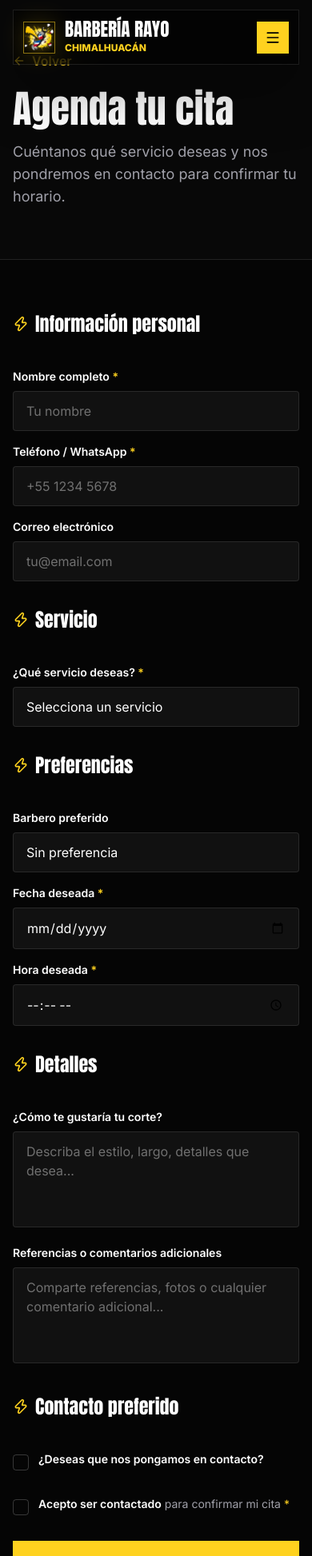
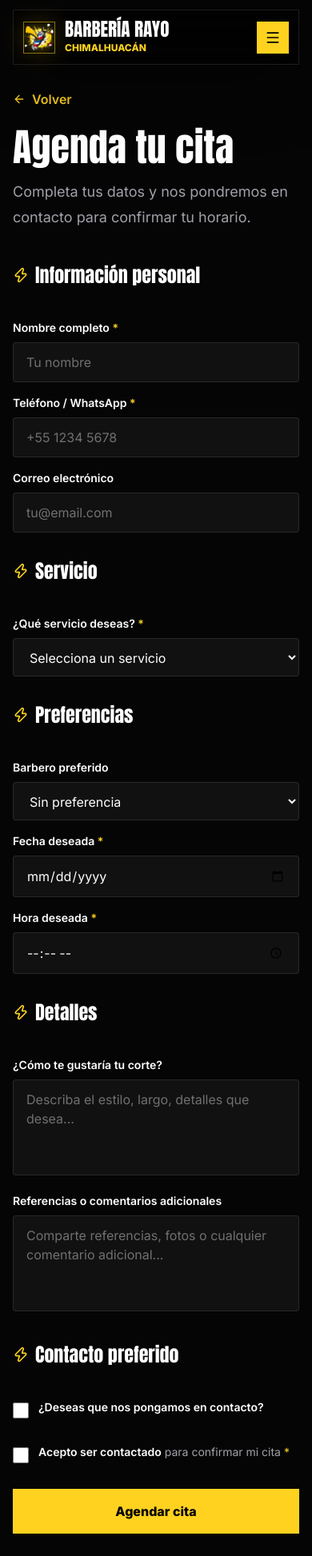
Before and after one commit to NhackerN/Barberia-Rayo, a React (Vite) app: page /agendar in a window 390 px wide. Shown: the top 1946 px of the page at 80% size. Built offline with nearby package versions, Linux system fonts and the light colour scheme.

Commit message:
Fix mobile booking form interactions

```diff
--- a/src/App.tsx
+++ b/src/App.tsx
@@ -7,7 +7,7 @@ import BookingPage from './pages/BookingPage'
 function App() {
   return (
     <Router>
-      <div className="min-h-screen overflow-hidden bg-rayo-black text-white">
+      <div className="min-h-screen overflow-x-hidden bg-rayo-black text-white">
         <Navbar />
         <main>
           <Routes>
--- a/src/components/BookingForm.tsx
+++ b/src/components/BookingForm.tsx
@@ -107,41 +107,10 @@ export default function BookingForm({ onSubmit }: BookingFormProps) {
   ) => {
     const { name, value, type } = e.target
 
-    if (type === 'checkbox') {
-      setFormData({
-        ...formData,
-        [name]: (e.target as HTMLInputElement).checked,
-      })
-    } else {
-      setFormData((prev) => ({
-        ...prev,
-        [name]: value,
-      }))
-    }
-
-    if (errors[name]) {
-      setErrors((prev) => ({
-        ...prev,
-        [name]: '',
-      }))
-    }
-  }
-
-  const handleInput = (e: React.FormEvent<HTMLInputElement | HTMLSelectElement | HTMLTextAreaElement>) => {
-    const target = e.target as HTMLInputElement | HTMLSelectElement | HTMLTextAreaElement
-    const { name, value, type } = target
-
-    if (type === 'checkbox') {
-      setFormData((prev) => ({
-        ...prev,
-        [name]: (target as HTMLInputElement).checked,
-      }))
-    } else {
-      setFormData((prev) => ({
-        ...prev,
-        [name]: value,
-      }))
-    }
+    setFormData((prev) => ({
+      ...prev,
+      [name]: type === 'checkbox' ? (e.target as HTMLInputElement).checked : value,
+    }))
 
     if (errors[name]) {
       setErrors((prev) => ({
@@ -160,25 +129,14 @@ export default function BookingForm({ onSubmit }: BookingFormProps) {
 
     setIsSubmitting(true)
 
-    // TODO: Guardar cita en Supabase
-    // const { data, error } = await supabase
-    //   .from('bookings')
-    //   .insert([formData])
+    const bookingPayload = {
+      ...formData,
+    }
 
-    // TODO: Crear evento en Google Calendar
-    // const event = {
-    //   summary: `Cita: ${formData.fullName}`,
-    //   description: `Servicio: ${formData.service}`,
-    //   start: { dateTime: `${formData.date}T${formData.time}` },
-    // }
+    // TODO: Guardar bookingPayload en Supabase.
+    // TODO: Crear el evento correspondiente en Google Calendar.
+    void bookingPayload
 
-    // TODO: Enviar confirmación por WhatsApp
-    // await fetch('/api/send-whatsapp', {
-    //   method: 'POST',
-    //   body: JSON.stringify({ phone: formData.phone, ... })
-    // })
-
-    // Simular envío
     await new Promise((resolve) => setTimeout(resolve, 1000))
 
     setIsSubmitting(false)
@@ -188,7 +146,7 @@ export default function BookingForm({ onSubmit }: BookingFormProps) {
   return (
     <form
       onSubmit={handleSubmit}
-      className="max-w-2xl mx-auto relative z-20"
+      className="mx-auto w-full max-w-2xl relative z-auto pointer-events-auto"
       style={{ touchAction: 'manipulation' }}
     >
       <div className="grid gap-8">
@@ -212,10 +170,9 @@ export default function BookingForm({ onSubmit }: BookingFormProps) {
                 name="fullName"
                 value={formData.fullName}
                 onChange={handleChange}
-                onInput={handleInput}
                 placeholder="Tu nombre"
                 autoComplete="name"
-                className={`w-full px-4 py-3 bg-rayo-panel border rounded transition-colors focus:outline-none focus:ring-2 focus:ring-rayo-yellow text-white placeholder-white/40 relative z-30 pointer-events-auto ${
+                className={`w-full px-4 py-3 bg-rayo-panel border rounded transition-colors focus:outline-none focus:ring-2 focus:ring-rayo-yellow text-white placeholder-white/40 ${
                   errors.fullName ? 'border-red-500/50 focus:ring-red-500' : 'border-white/10 hover:border-white/20'
                 }`}
                 style={{ touchAction: 'manipulation', minHeight: '48px', fontSize: '16px' }}
@@ -235,10 +192,9 @@ export default function BookingForm({ onSubmit }: BookingFormProps) {
                 name="phone"
                 value={formData.phone}
                 onChange={handleChange}
-                onInput={handleInput}
                 placeholder="+55 1234 5678"
                 autoComplete="tel"
-                className={`w-full px-4 py-3 bg-rayo-panel border rounded transition-colors focus:outline-none focus:ring-2 focus:ring-rayo-yellow text-white placeholder-white/40 relative z-30 pointer-events-auto ${
+                className={`w-full px-4 py-3 bg-rayo-panel border rounded transition-colors focus:outline-none focus:ring-2 focus:ring-rayo-yellow text-white placeholder-white/40 ${
                   errors.phone ? 'border-red-500/50 focus:ring-red-500' : 'border-white/10 hover:border-white/20'
                 }`}
                 style={{ touchAction: 'manipulation', minHeight: '48px', fontSize: '16px' }}
@@ -259,10 +215,9 @@ export default function BookingForm({ onSubmit }: BookingFormProps) {
               name="email"
               value={formData.email}
               onChange={handleChange}
-              onInput={handleInput}
               placeholder="tu@email.com"
               autoComplete="email"
-              className={`w-full px-4 py-3 bg-rayo-panel border rounded transition-colors focus:outline-none focus:ring-2 focus:ring-rayo-yellow text-white placeholder-white/40 relative z-30 pointer-events-auto ${
+              className={`w-full px-4 py-3 bg-rayo-panel border rounded transition-colors focus:outline-none focus:ring-2 focus:ring-rayo-yellow text-white placeholder-white/40 ${
                 errors.email ? 'border-red-500/50 focus:ring-red-500' : 'border-white/10 hover:border-white/20'
               }`}
               style={{ touchAction: 'manipulation', minHeight: '48px', fontSize: '16px' }}
@@ -337,8 +292,7 @@ export default function BookingForm({ onSubmit }: BookingFormProps) {
                 name="date"
                 value={formData.date}
                 onChange={handleChange}
-                onInput={handleInput}
-                className={`w-full px-4 py-3 bg-rayo-panel border rounded transition-colors focus:outline-none focus:ring-2 focus:ring-rayo-yellow text-white relative z-30 pointer-events-auto ${
+                className={`w-full px-4 py-3 bg-rayo-panel border rounded transition-colors focus:outline-none focus:ring-2 focus:ring-rayo-yellow text-white ${
                   errors.date ? 'border-red-500/50 focus:ring-red-500' : 'border-white/10 hover:border-white/20'
                 }`}
                 style={{ touchAction: 'manipulation', minHeight: '48px', fontSize: '16px' }}
@@ -358,8 +312,7 @@ export default function BookingForm({ onSubmit }: BookingFormProps) {
                 name="time"
                 value={formData.time}
                 onChange={handleChange}
-                onInput={handleInput}
-                className={`w-full px-4 py-3 bg-rayo-panel border rounded transition-colors focus:outline-none focus:ring-2 focus:ring-rayo-yellow text-white relative z-30 pointer-events-auto ${
+                className={`w-full px-4 py-3 bg-rayo-panel border rounded transition-colors focus:outline-none focus:ring-2 focus:ring-rayo-yellow text-white ${
                   errors.time ? 'border-red-500/50 focus:ring-red-500' : 'border-white/10 hover:border-white/20'
                 }`}
                 style={{ touchAction: 'manipulation', minHeight: '48px', fontSize: '16px' }}
@@ -389,10 +342,9 @@ export default function BookingForm({ onSubmit }: BookingFormProps) {
               name="description"
               value={formData.description}
               onChange={handleChange}
-              onInput={handleInput}
               placeholder="Describa el estilo, largo, detalles que desea..."
               rows={3}
-              className="w-full px-4 py-3 bg-rayo-panel border border-white/10 rounded transition-colors focus:outline-none focus:ring-2 focus:ring-rayo-yellow text-white placeholder-white/40 hover:border-white/20 resize-none relative z-30 pointer-events-auto"
+              className="w-full px-4 py-3 bg-rayo-panel border border-white/10 rounded transition-colors focus:outline-none focus:ring-2 focus:ring-rayo-yellow text-white placeholder-white/40 hover:border-white/20 resize-none"
               style={{ touchAction: 'manipulation', minHeight: '120px', fontSize: '16px' }}
             />
           </div>
@@ -406,10 +358,9 @@ export default function BookingForm({ onSubmit }: BookingFormProps) {
               name="comments"
               value={formData.comments}
               onChange={handleChange}
-              onInput={handleInput}
               placeholder="Comparte referencias, fotos o cualquier comentario adicional..."
               rows={3}
-              className="w-full px-4 py-3 bg-rayo-panel border border-white/10 rounded transition-colors focus:outline-none focus:ring-2 focus:ring-rayo-yellow text-white placeholder-white/40 hover:border-white/20 resize-none relative z-30 pointer-events-auto"
+              className="w-full px-4 py-3 bg-rayo-panel border border-white/10 rounded transition-colors focus:outline-none focus:ring-2 focus:ring-rayo-yellow text-white placeholder-white/40 hover:border-white/20 resize-none"
               style={{ touchAction: 'manipulation', minHeight: '120px', fontSize: '16px' }}
             />
           </div>
@@ -431,7 +382,7 @@ export default function BookingForm({ onSubmit }: BookingFormProps) {
               name="wantContact"
               checked={formData.wantContact}
               onChange={handleChange}
-              className="w-5 h-5 mt-1 accent-rayo-yellow cursor-pointer border border-white/20 rounded relative z-30 pointer-events-auto"
+              className="w-5 h-5 mt-1 accent-rayo-yellow cursor-pointer border border-white/20 rounded"
               style={{ touchAction: 'manipulation' }}
             />
             <label htmlFor="wantContact" className="text-sm text-white">
@@ -453,7 +404,7 @@ export default function BookingForm({ onSubmit }: BookingFormProps) {
                     value="whatsapp"
                     checked={formData.contactMethod === 'whatsapp'}
                     onChange={handleChange}
-                    className="w-4 h-4 accent-rayo-yellow cursor-pointer relative z-30 pointer-events-auto"
+                    className="w-4 h-4 accent-rayo-yellow cursor-pointer"
                     style={{ touchAction: 'manipulation' }}
                   />
                   <span className="text-sm text-white font-semibold">WhatsApp</span>
@@ -466,7 +417,7 @@ export default function BookingForm({ onSubmit }: BookingFormProps) {
                     value="email"
                     checked={formData.contactMethod === 'email'}
                     onChange={handleChange}
-                    className="w-4 h-4 accent-rayo-yellow cursor-pointer relative z-30 pointer-events-auto"
+                    className="w-4 h-4 accent-rayo-yellow cursor-pointer"
                     style={{ touchAction: 'manipulation' }}
                   />
                   <span className="text-sm text-white font-semibold">Correo electrónico</span>
@@ -479,7 +430,7 @@ export default function BookingForm({ onSubmit }: BookingFormProps) {
                     value="both"
                     checked={formData.contactMethod === 'both'}
                     onChange={handleChange}
-                    className="w-4 h-4 accent-rayo-yellow cursor-pointer relative z-30 pointer-events-auto"
+                    className="w-4 h-4 accent-rayo-yellow cursor-pointer"
                     style={{ touchAction: 'manipulation' }}
                   />
                   <span className="text-sm text-white font-semibold">Ambos</span>
@@ -502,7 +453,7 @@ export default function BookingForm({ onSubmit }: BookingFormProps) {
               name="acceptTerms"
               checked={formData.acceptTerms}
               onChange={handleChange}
-              className="w-5 h-5 mt-1 accent-rayo-yellow cursor-pointer border border-white/20 rounded relative z-30 pointer-events-auto"
+              className="w-5 h-5 mt-1 accent-rayo-yellow cursor-pointer border border-white/20 rounded"
               style={{ touchAction: 'manipulation' }}
             />
             <label htmlFor="acceptTerms" className="text-sm text-white">
@@ -520,7 +471,7 @@ export default function BookingForm({ onSubmit }: BookingFormProps) {
         <button
           type="submit"
           disabled={isSubmitting}
-          className="premium-button w-full justify-center px-8 py-4 text-base disabled:opacity-50 disabled:cursor-not-allowed relative z-30 pointer-events-auto"
+          className="premium-button w-full justify-center px-8 py-4 text-base disabled:opacity-50 disabled:cursor-not-allowed"
           style={{ touchAction: 'manipulation', minHeight: '48px', fontSize: '16px' }}
         >
           {isSubmitting ? 'Enviando...' : 'Agendar cita'}
--- a/src/components/Navbar.tsx
+++ b/src/components/Navbar.tsx
@@ -10,8 +10,8 @@ export function Navbar() {
   const closeMenu = () => setIsOpen(false)
 
   return (
-    <header className="fixed inset-x-0 top-0 z-50 px-4 py-3 sm:px-6">
-      <nav className="relative mx-auto flex w-full max-w-7xl items-center justify-between border border-white/10 bg-black/55 px-3 py-3 pr-16 shadow-rayo backdrop-blur-xl sm:pl-5 sm:pr-16 lg:px-7">
+    <header className="pointer-events-none fixed inset-x-0 top-0 z-50 px-4 py-3 sm:px-6">
+      <nav className="pointer-events-auto relative mx-auto flex w-full max-w-7xl items-center justify-between border border-white/10 bg-black/55 px-3 py-3 pr-16 shadow-rayo backdrop-blur-xl sm:pl-5 sm:pr-16 lg:px-7">
         <Link
           to="/"
           className="group flex items-center gap-3"
@@ -63,9 +63,9 @@ export function Navbar() {
       </nav>
 
       <div
-        className={`mx-auto mt-2 max-w-7xl border border-white/10 bg-black/90 p-4 shadow-rayo backdrop-blur-xl transition-all duration-300 lg:hidden ${
+        className={`absolute left-4 right-4 top-full mx-auto mt-2 max-w-7xl border border-white/10 bg-black/90 p-4 shadow-rayo backdrop-blur-xl transition-all duration-300 lg:hidden ${
           isOpen
-            ? 'translate-y-0 opacity-100'
+            ? 'pointer-events-auto translate-y-0 opacity-100'
             : 'pointer-events-none -translate-y-2 opacity-0'
         }`}
       >
--- a/src/components/SelectInput.tsx
+++ b/src/components/SelectInput.tsx
@@ -1,5 +1,3 @@
-import { ChevronDown } from 'lucide-react'
-
 interface SelectInputProps {
   id: string
   name: string
@@ -22,16 +20,15 @@ export default function SelectInput({
   firstOptionEmpty = true,
 }: SelectInputProps) {
   return (
-    <div className="relative">
     <select
       id={id}
       name={name}
       value={value}
       onChange={onChange}
-        className={`w-full px-4 py-3 pr-12 bg-rayo-panel border rounded text-white cursor-pointer transition-colors focus:outline-none focus:ring-2 focus:ring-rayo-yellow appearance-none relative z-30 pointer-events-auto ${
+      className={`w-full rounded border bg-rayo-panel px-4 py-3 text-base text-white transition-colors focus:outline-none focus:ring-2 focus:ring-rayo-yellow ${
         hasError ? 'border-red-500/50 focus:ring-red-500' : 'border-white/10 hover:border-white/20'
       }`}
-        style={{ touchAction: 'manipulation', minHeight: '48px' }}
+      style={{ touchAction: 'manipulation', minHeight: '48px', fontSize: '16px' }}
     >
       {firstOptionEmpty && <option value="">{placeholder}</option>}
       {options.map((option) => (
@@ -40,8 +37,5 @@ export default function SelectInput({
         </option>
       ))}
     </select>
-
-      <ChevronDown className="absolute right-4 top-1/2 -translate-y-1/2 h-5 w-5 text-rayo-yellow/50 pointer-events-none" />
-    </div>
   )
 }
--- a/src/index.css
+++ b/src/index.css
@@ -76,20 +76,10 @@
   input,
   select,
   textarea {
-    -webkit-appearance: none;
-    -moz-appearance: none;
-    appearance: none;
     font-size: 16px;
     -webkit-tap-highlight-color: transparent;
     pointer-events: auto;
-    position: relative;
-    z-index: 30;
     touch-action: manipulation;
-  }
-
-  select {
-    background-image: none;
-    padding-right: 1rem;
   }
 
   input[type='text'],
@@ -107,8 +97,6 @@
     height: 1.25rem;
     cursor: pointer;
     pointer-events: auto;
-    position: relative;
-    z-index: 30;
   }
 
   ::placeholder {
--- a/src/pages/BookingPage.tsx
+++ b/src/pages/BookingPage.tsx
@@ -1,67 +1,59 @@
 import { useState } from 'react'
 import { ArrowLeft, CheckCircle } from 'lucide-react'
-import { useNavigate } from 'react-router-dom'
+import { Link } from 'react-router-dom'
 import BookingForm from '../components/BookingForm'
 
 export default function BookingPage() {
-  const navigate = useNavigate()
   const [isSubmitted, setIsSubmitted] = useState(false)
 
   const handleSubmit = () => {
     setIsSubmitted(true)
   }
 
-  const handleBackHome = () => {
-    navigate('/')
-  }
-
   if (isSubmitted) {
     return (
-      <div className="min-h-[calc(100vh-200px)] flex items-center justify-center px-4 py-24">
-        <div className="max-w-md w-full text-center">
+      <div className="bg-rayo-black px-4 pb-16 pt-28 sm:pb-24 sm:pt-36">
+        <div className="mx-auto w-full max-w-md text-center">
           <div className="mb-6 flex justify-center">
-            <CheckCircle className="h-20 w-20 text-rayo-yellow animate-pulse" />
+            <CheckCircle className="h-16 w-16 text-rayo-yellow" />
           </div>
-          <h2 className="font-display text-4xl text-white mb-4">
+          <h2 className="mb-4 font-display text-4xl text-white">
             ¡Solicitud enviada!
           </h2>
-          <p className="text-rayo-muted mb-8 text-lg leading-7">
+          <p className="mb-8 text-lg leading-7 text-rayo-muted">
             Tu solicitud fue enviada correctamente. Nos pondremos en contacto contigo para confirmar tu cita.
           </p>
-          <button
-            onClick={handleBackHome}
-            className="premium-button justify-center px-8 py-4 w-full"
+          <Link
+            to="/"
+            className="premium-button w-full justify-center px-8 py-4"
           >
             <ArrowLeft className="h-5 w-5" />
             Volver al inicio
-          </button>
+          </Link>
         </div>
       </div>
     )
   }
 
   return (
-    <div className="bg-rayo-black">
-      <section className="border-b border-white/10 bg-[#080808] py-16 sm:py-20">
-        <div className="section-shell">
-          <button
-            onClick={handleBackHome}
-            className="inline-flex items-center gap-2 mb-6 text-rayo-yellow hover:text-rayo-amber transition-colors font-semibold"
+    <div className="bg-rayo-black px-4 pb-16 pt-28 sm:pb-24 sm:pt-36">
+      <section className="mx-auto w-full max-w-3xl">
+        <Link
+          to="/"
+          className="mb-6 inline-flex items-center gap-2 font-semibold text-rayo-yellow transition-colors hover:text-rayo-amber"
         >
           <ArrowLeft className="h-4 w-4" />
           Volver
-          </button>
-          <h1 className="font-display text-5xl sm:text-6xl text-white mb-4">
+        </Link>
+
+        <h1 className="mb-4 font-display text-5xl text-white sm:text-6xl">
           Agenda tu cita
         </h1>
-          <p className="text-lg text-rayo-muted max-w-2xl">
-            Cuéntanos qué servicio deseas y nos pondremos en contacto para confirmar tu horario.
+        <p className="max-w-2xl text-lg leading-8 text-rayo-muted">
+          Completa tus datos y nos pondremos en contacto para confirmar tu horario.
         </p>
-        </div>
-      </section>
 
-      <section className="py-16 sm:py-24">
-        <div className="section-shell">
+        <div className="relative z-auto mt-10 pointer-events-auto">
           <BookingForm onSubmit={handleSubmit} />
         </div>
       </section>
```
Lines whose indentation alone changed are shown as unchanged.
